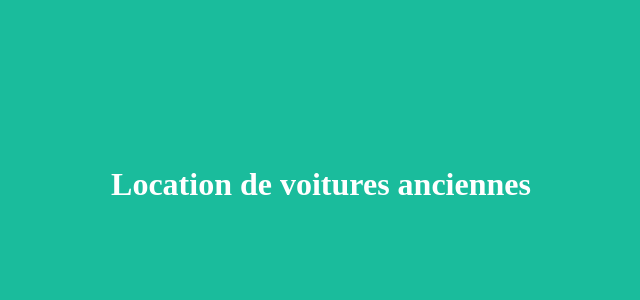
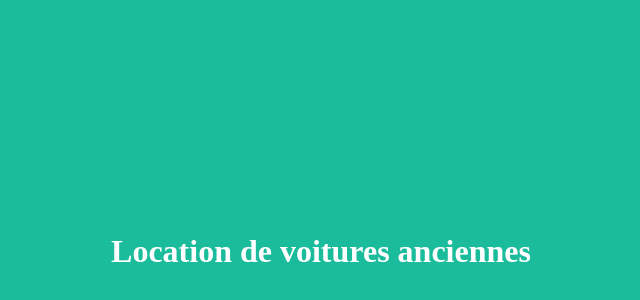
Before and after one commit to airrelays4/testProject, a plain HTML site: page index.html in a window 1280 px wide. Shown: the part 108-408 px from the top of the page, without its empty margins (319-959 px from the left). Drawn offline with Linux system fonts and the light colour scheme.

Commit message:
change title position

```diff
--- a/index.html
+++ b/index.html
@@ -5,6 +5,6 @@
     <title>Home</title>
   </head>
   <body style="background-color: #1abc9c">
-    <h1 style="color: #FFF; padding-top: 20%; padding-bottom: 20%; text-align: center;">Location de voitures anciennes</h1>
+    <h1 style="color: #FFF; padding-top: 40vh; padding-bottom: 20%; text-align: center;">Location de voitures anciennes</h1>
   </body>
 </html>
```
